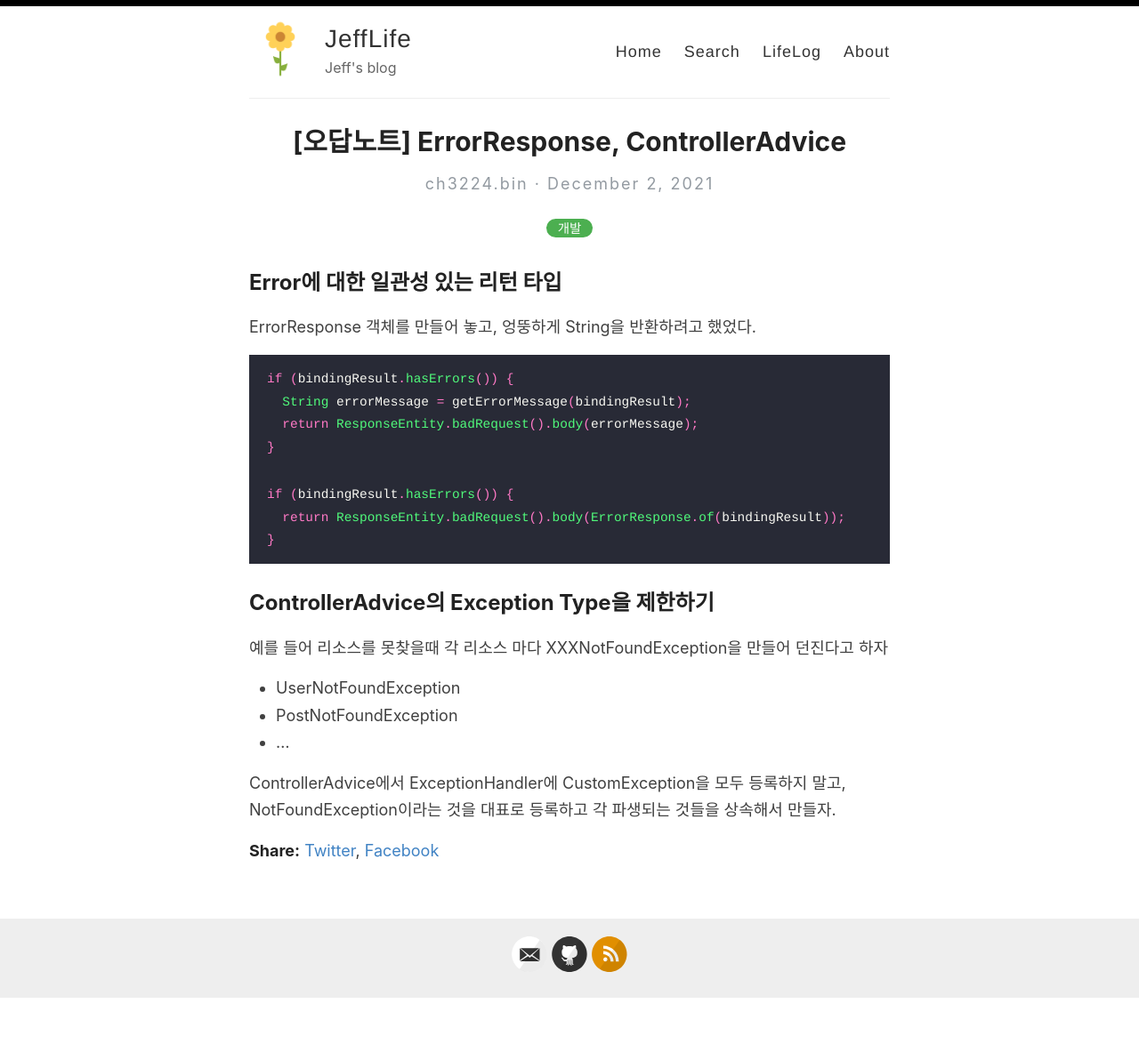
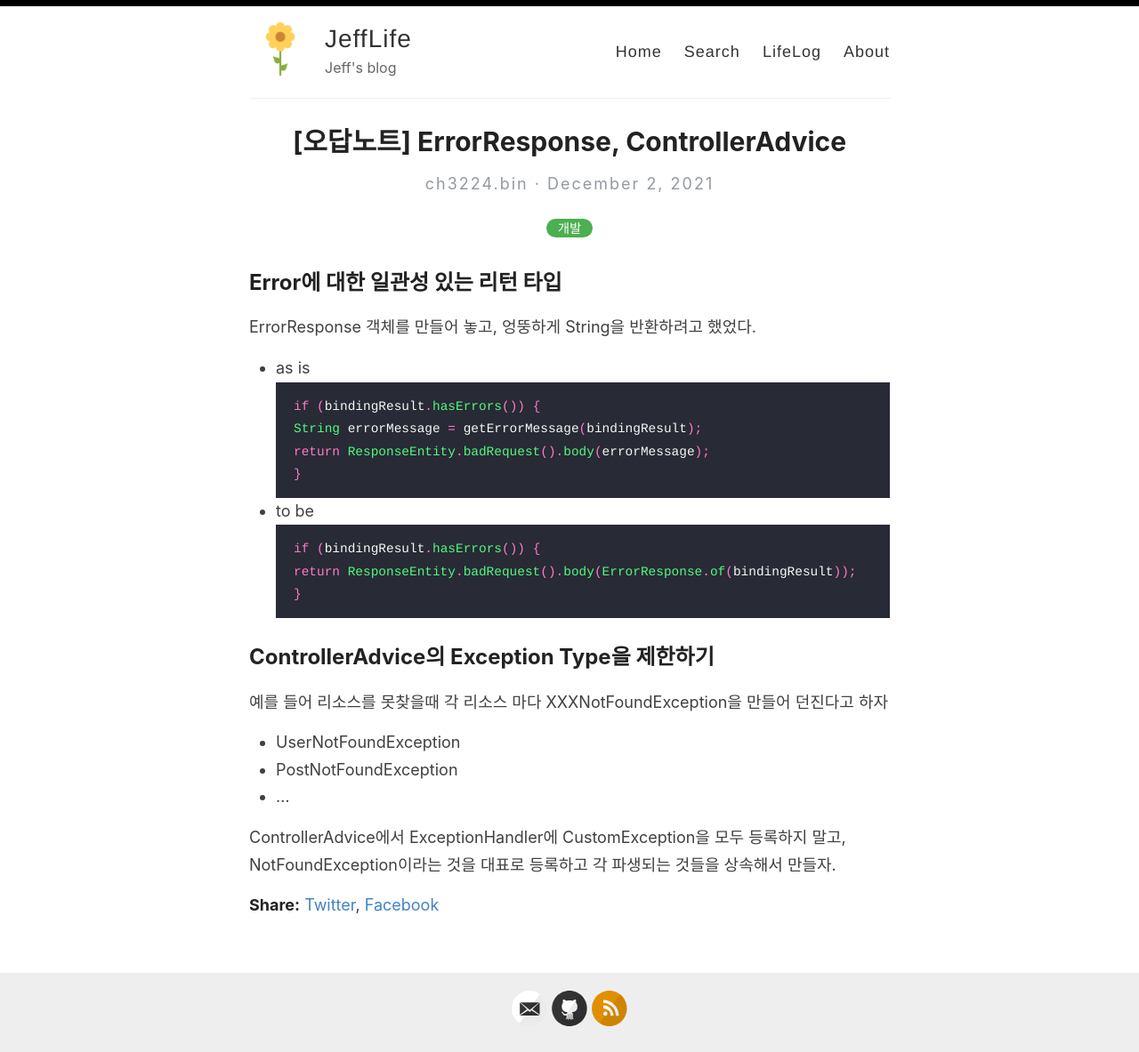
Before and after one commit to ch3224bin/ch3224bin.github.io, a Jekyll site: the page built from _posts/2021-12-2-RNWA-02.md, in a window 1280 px wide. Shown: the whole page at 89% size. Built offline with Jekyll 4.4.1, drawn with Linux system fonts in a browser that asks for light colours; comment, search, counter and statistics services are not loaded; before the commit the page ends 1122 px from its top, so only the background shows below that.

Commit message:
오답노트2

````diff
--- a/_posts/2021-12-2-RNWA-02.md
+++ b/_posts/2021-12-2-RNWA-02.md
@@ -9,13 +9,14 @@ comments: true
 
 ErrorResponse 객체를 만들어 놓고, 엉뚱하게 String을 반환하려고 했었다.
 
+- as is
 ```java
 if (bindingResult.hasErrors()) {
   String errorMessage = getErrorMessage(bindingResult);
   return ResponseEntity.badRequest().body(errorMessage);
 }
 ```
-
+- to be
 ```java
 if (bindingResult.hasErrors()) {
   return ResponseEntity.badRequest().body(ErrorResponse.of(bindingResult));
````
